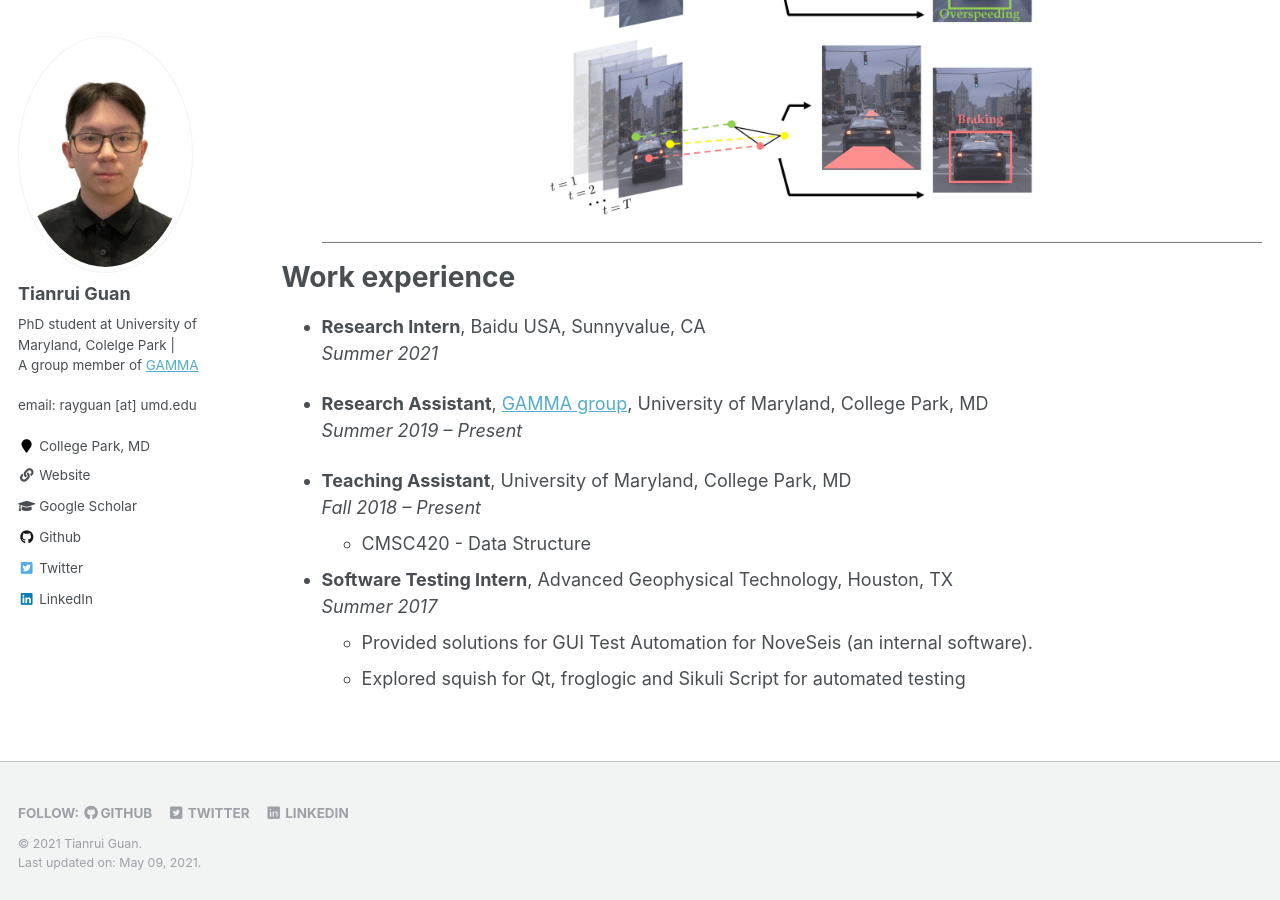
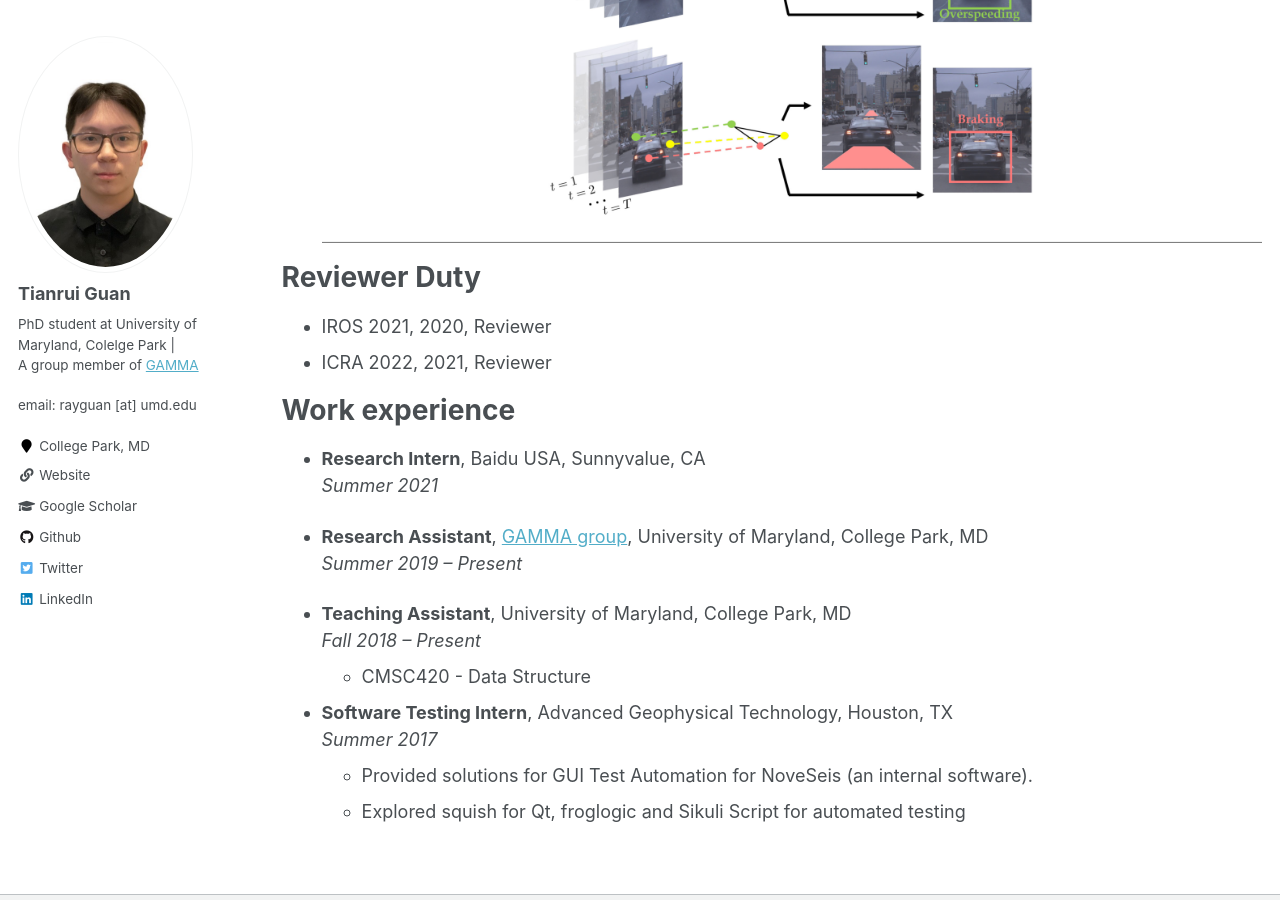
Before and after one commit to rayguan97/rayguan97.github.io, a Jekyll site: the page built from _pages/cv.md, in a window 1280 px wide and 900 px high, scrolled down 1738 px. Built offline with Jekyll 4.4.1, drawn with Linux system fonts in a browser that asks for light colours.

Commit message:
Update cv.md

```diff
--- a/_pages/cv.md
+++ b/_pages/cv.md
@@ -26,6 +26,11 @@ Publications
     {% include archive-single-cv.html %}
   {% endfor %}</ul>
 
+Reviewer Duty
+======
+* IROS 2021, 2020, Reviewer
+* ICRA 2022, 2021, Reviewer
+
 
 Work experience
 ======
```
